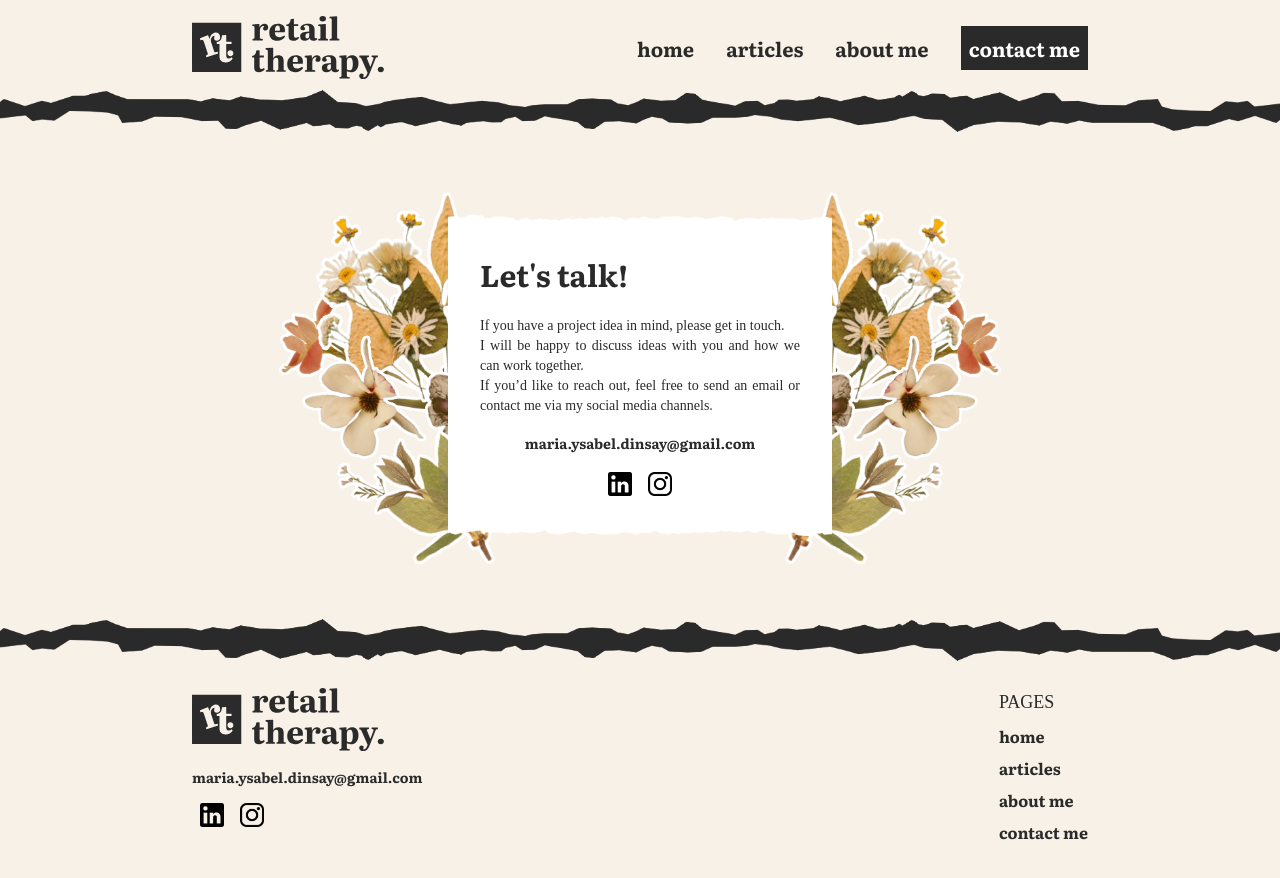
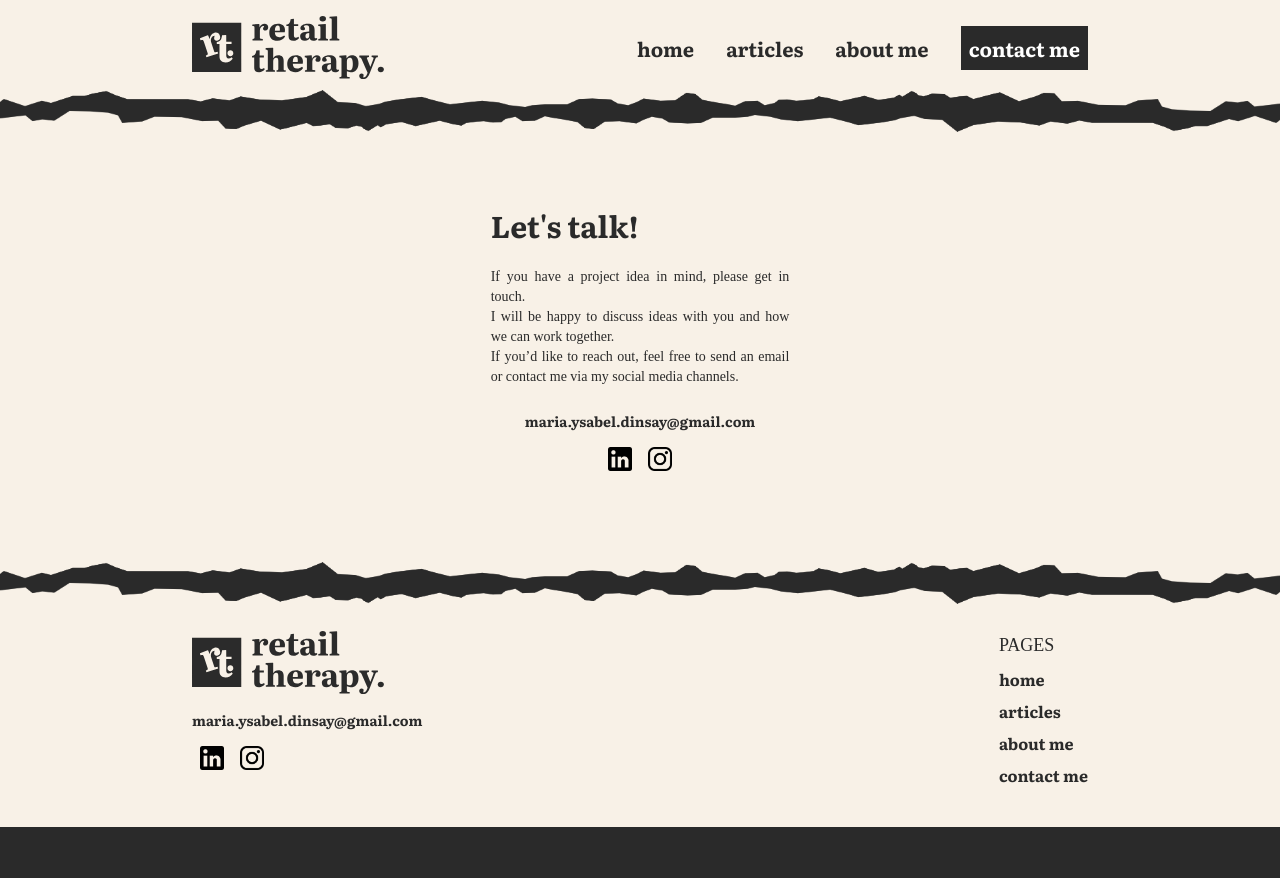
Before and after one commit to sisyphi/retail_therapy, a SvelteKit app: page /contact in a window 1280 px wide. Shown: the top 878 px of the page. After the commit the page ends 827 px from the top, so only its background shows below. Built offline with nearby package versions, Linux system fonts and the light colour scheme.

Commit message:
feat: Reverts changes to Contact Page

```diff
--- a/src/routes/contact/+page.svelte
+++ b/src/routes/contact/+page.svelte
@@ -2,20 +2,12 @@
     import ig_icon_graphic from '$lib/images/ig-icon-graphic.png';
     import linkedin_icon_graphic from '$lib/images/linkedin-icon-graphic.png';
 
-    import boquet_left from '$lib/images/boquet-left.png';
-
     import SectionWrapper from '$lib/components/SectionWrapper.svelte';
-    import CardWrapper from '$lib/components/CardWrapper.svelte';
 </script>
 
 <SectionWrapper>
-    <div class="flex justify-center py-4">
-        <div class="relative z-0 hidden max-w-xs my-auto -mr-32 min-[425px]:block">
-            <img src={boquet_left} alt="">
-        </div>
-        <div class="relative z-10 max-w-sm my-auto">
-            <CardWrapper>
-                <div class="p-8">
+    <div class="relative z-50 gap-4 px-4 py-4 md:px-8 lg:px-32 xl:px-48 md:py-16 md:flex md:justify-center md:content-center md:items-center">
+        <div class="flex flex-col md:w-1/3 lg:w-2/6">
             <h1 class="pb-6 text-3xl">Let's talk!</h1>
             <p class="pb-4 text-sm text-justify">
                 If you have a project idea in mind, please get in touch.
@@ -24,18 +16,11 @@
                 <br>
                 If you’d like to reach out, feel free to send an email or contact me via my social media channels.
             </p>
-                    <div class="pb-4 text-center">
-                        <a class="text-sm text-center hover:underline" href="mailto:maria.ysabel.dinsay@gmail.com">maria.ysabel.dinsay@gmail.com</a>
+            <a class="mt-2 text-sm text-center hover:underline" href="mailto:maria.ysabel.dinsay@gmail.com">maria.ysabel.dinsay@gmail.com</a>
+            <div class="flex justify-center">
+                <a class="m-2 my-4 size-6" href="https://www.linkedin.com/in/ysabel-dinsay/"><img src={linkedin_icon_graphic} alt="Linkedin logo"></a>
+                <a class="m-2 my-4 size-6" href="https://www.instagram.com/ysabeldinsay/"><img src={ig_icon_graphic} alt="Instagram logo"></a>
             </div>
-                    <div class="flex justify-center">
-                        <a class="mx-2 size-6" href="https://www.linkedin.com/in/ysabel-dinsay/"><img src={linkedin_icon_graphic} alt="Linkedin logo"></a>
-                        <a class="mx-2 size-6" href="https://www.instagram.com/ysabeldinsay/"><img src={ig_icon_graphic} alt="Instagram logo"></a>
-                    </div>
-                </div>
-            </CardWrapper>
-        </div>
-        <div class="relative z-0 hidden max-w-xs my-auto -ml-32 min-[425px]:block">
-            <img class="-scale-x-100" src={boquet_left} alt="">
         </div>
     </div>
 </SectionWrapper>
```
Lines whose indentation alone changed are shown as unchanged.
